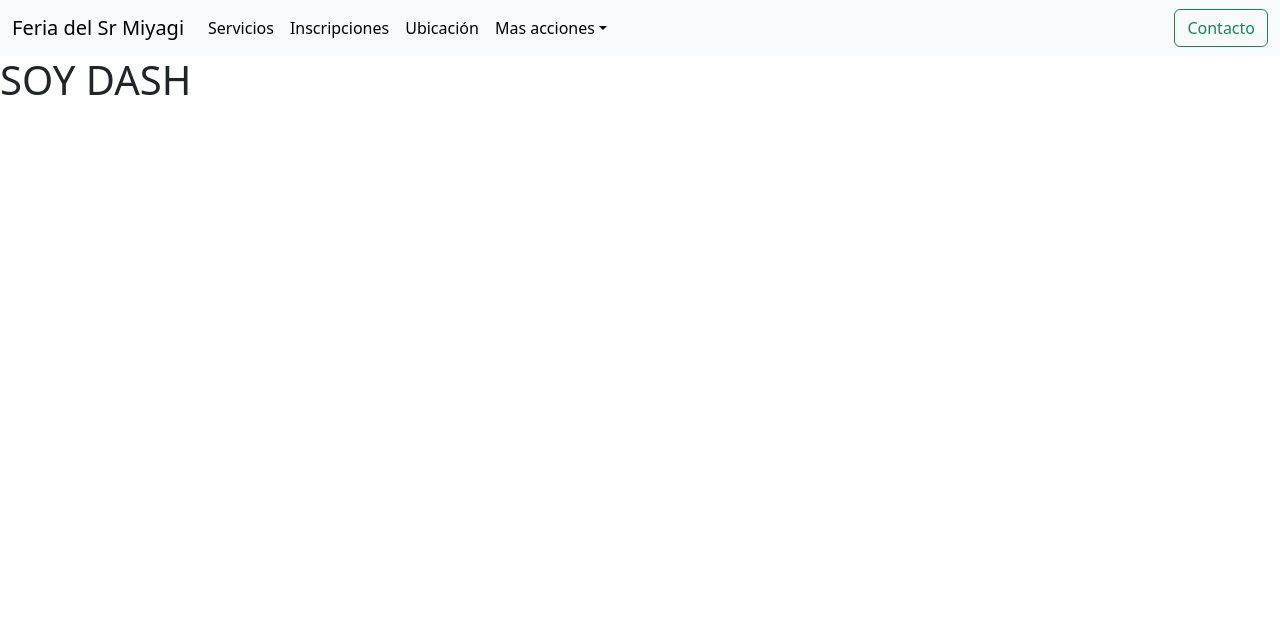
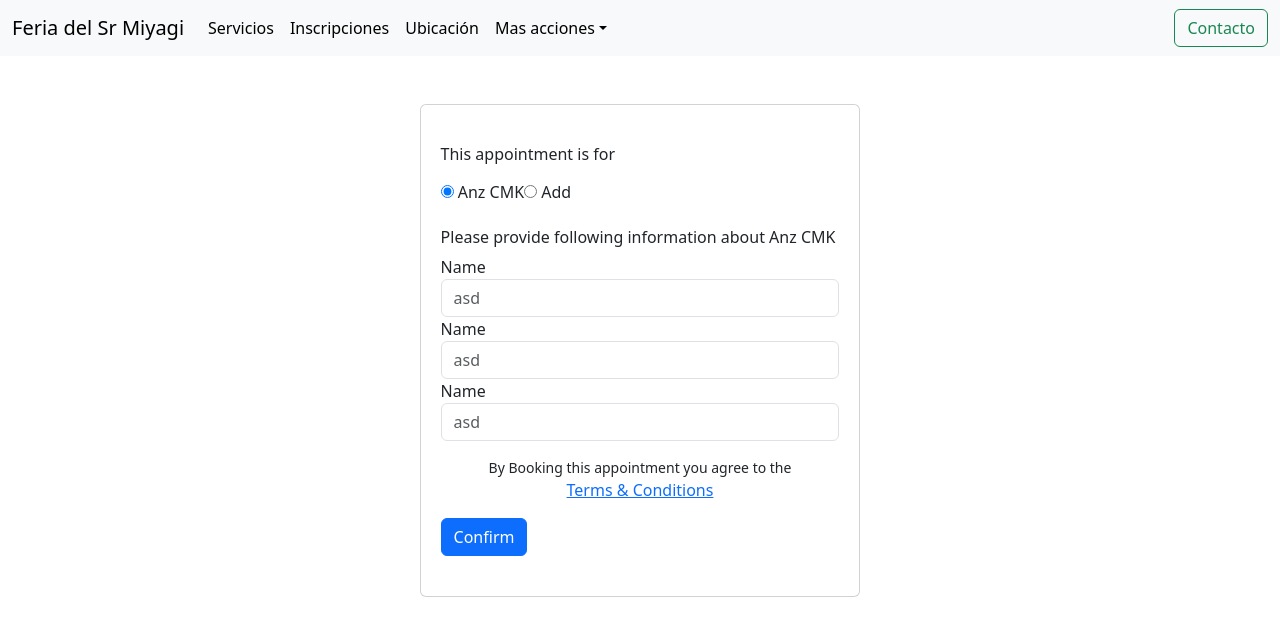
Before and after one commit to KenMiyagi/Sr-Miyagi-Project, a React (Vite) app in the folder client/: page /admin in a window 1280 px wide. Shown: the top 636 px of the page. Built offline with nearby package versions, Linux system fonts and the light colour scheme.

Commit message:
Admin AddProduct component form display

```diff
--- /dev/null
+++ b/client/src/Components/Admin/AddProducts.jsx
@@ -0,0 +1,64 @@
+import React from 'react'
+
+const AddProducts = () => {
+  return (
+        <div class="container mt-5 mb-5 d-flex justify-content-center">
+            <div class="card px-1 py-4">
+                <div class="card-body">
+                    <h6 class="card-title mb-3">This appointment is for</h6>
+                    <div class="d-flex flex-row">
+                        <label class="radio mr-1">
+                            <input type="radio" name="add" value="anz" checked/>
+                            <span>
+                                <i class="fa fa-user"></i> Anz CMK
+                            </span>
+                        </label>
+                        <label class="radio">
+                            <input type="radio" name="add" value="add"/>
+                            <span>
+                                <i class="fa fa-plus-circle"></i> Add
+                            </span>
+                        </label>
+                    </div>
+                    <h6 class="information mt-4">Please provide following information about Anz CMK</h6>
+                    <div class="row">
+                        <div class="col-sm-12">
+                            <div class="form-group">
+                                {/* <!-- <label for="name">Name</label> --> */}
+                                <label for="name">Name</label>
+                                <input class="form-control" type="text" placeholder="asd"/>
+                            </div>
+                        </div>
+                    </div>
+                    <div class="row">
+                        <div class="col-sm-12">
+                            <div class="form-group">
+                            <label for="name">Name</label>
+                                <div class="input-group">
+                                    <input class="form-control" type="text" placeholder="asd"/>
+                                </div>
+                            </div>
+                        </div>
+                    </div>
+                    <div class="row">
+                        <div class="col-sm-12">
+                            <div class="form-group">
+                            <label for="name">Name</label>
+                                <div class="input-group">
+                                    <input class="form-control" type="text" placeholder="asd"/>
+                                </div>
+                            </div>
+                        </div>
+                    </div>
+                    <div class="d-flex flex-column text-center px-5 mt-3 mb-3">
+                        <small class="agree-text">By Booking this appointment you agree to the</small>
+                        <a href="#" class="terms">Terms & Conditions</a>
+                    </div>
+                    <button class="btn btn-primary btn-block confirm-button">Confirm</button>
+                </div>
+            </div>
+        </div>
+  )
+}
+
+export default AddProducts
--- a/client/src/Views/Admin.jsx
+++ b/client/src/Views/Admin.jsx
@@ -1,9 +1,10 @@
 import React from 'react'
+import AddProducts from "../Components/Admin/AddProducts"
 
 const Admin = () => {
   return (
     <div>
-      <h1>SOY DASH</h1>
+      <AddProducts/>
     </div>
   )
 }
```
Also changed, not shown: client/src/Components/Admin/addProduct.jsx (deleted, +0 -45 lines).
